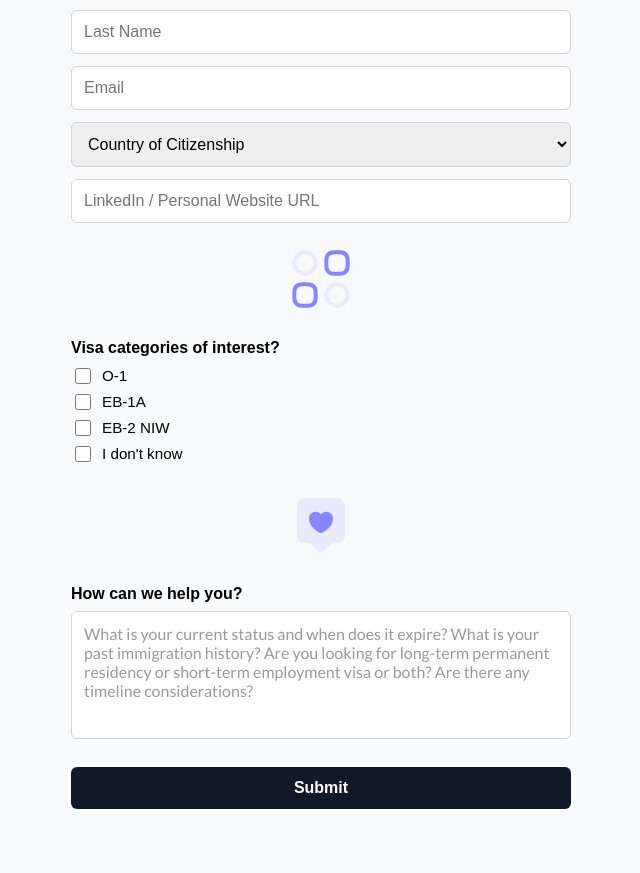
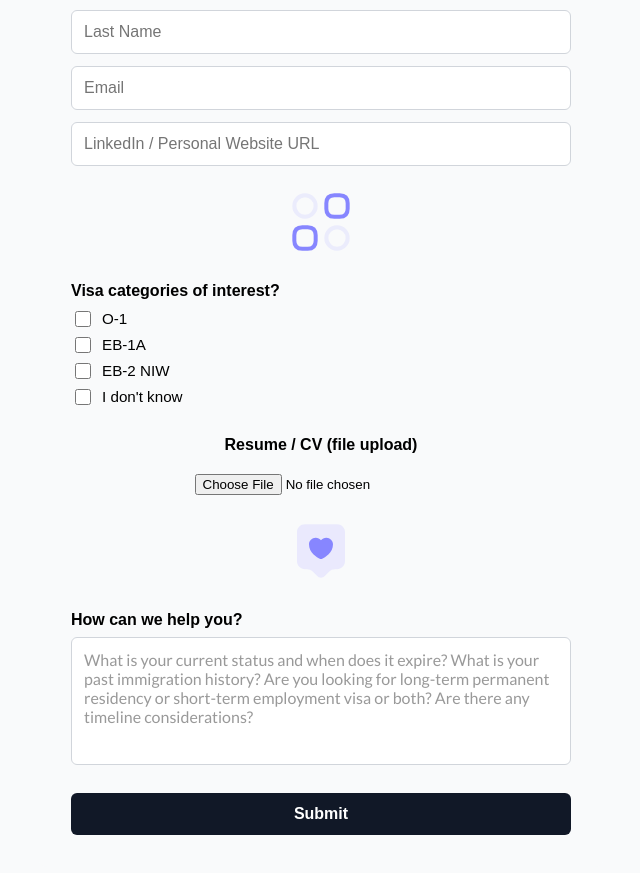
Before and after one commit to Dunridge/alma-app, a Next.js app: page / in a window 1280 px wide. Shown: the part 1016-1889 px from the top of the page, without its empty margins (319-959 px from the left). Built offline with nearby package versions, Linux system fonts and the light colour scheme.

Commit message:
add checkbox

```diff
--- /dev/null
+++ b/src/components/FormCheckboxGroup.tsx
@@ -0,0 +1,42 @@
+"use client";
+
+type Option = {
+  label: string;
+  value: string;
+};
+
+type Props = {
+  label: string;
+  options: Option[];
+  selectedValues: string[];
+  onChange: (value: string) => void;
+};
+
+export default function FormCheckboxGroup({
+  label,
+  options,
+  selectedValues,
+  onChange,
+}: Props) {
+  return (
+    <div className="immigration-form__group">
+      <div className="immigration-form__group-container">
+        <p className="immigration-form__group-title">{label}</p>
+        {options.map((option) => (
+          <label
+            key={option.value}
+            className="immigration-form__checkbox-label"
+          >
+            <input
+              type="checkbox"
+              checked={selectedValues.includes(option.value)}
+              onChange={() => onChange(option.value)}
+              className="immigration-form__checkbox"
+            />
+            {option.label}
+          </label>
+        ))}
+      </div>
+    </div>
+  );
+}
--- a/src/components/FormSelect.tsx
+++ /dev/null
@@ -1,34 +0,0 @@
-"use client";
-
-import React from "react";
-
-interface Option {
-  label: string;
-  value: string;
-}
-
-interface Props {
-  name: string;
-  value: string;
-  options: Option[];
-  onChange: (e: React.ChangeEvent<HTMLSelectElement>) => void;
-  className?: string;
-}
-
-export default function FormSelect({
-  name,
-  value,
-  options,
-  onChange,
-  className = "",
-}: Props) {
-  return (
-    <select name={name} value={value} onChange={onChange} className={className}>
-      {options.map((option) => (
-        <option key={option.value} value={option.value}>
-          {option.label}
-        </option>
-      ))}
-    </select>
-  );
-}
--- a/src/components/ImmigrationAssessmentForm.tsx
+++ b/src/components/ImmigrationAssessmentForm.tsx
@@ -8,7 +8,7 @@ import category from "@/assets/svg/category.svg";
 import info from "@/assets/svg/info.svg";
 import FormInput from "./FormInput";
 import FormTextarea from "./FormTextarea";
-import FormSelect from "./FormSelect";
+import FormCheckboxGroup from "./FormCheckboxGroup";
 
 const visaOptions = ["O-1", "EB-1A", "EB-2 NIW", "I don't know"];
 
@@ -19,9 +19,9 @@ export default function ImmigrationAssessmentForm() {
     firstName: "",
     lastName: "",
     email: "",
-    country: "",
     linkedin: "",
     visaCategories: [] as string[],
+    resume: null as File | null,
     helpText: "",
   });
 
@@ -47,6 +47,12 @@ export default function ImmigrationAssessmentForm() {
     e.preventDefault();
     console.log("Form submitted:", formData);
     router.push("/submitted");
+  };
+
+  const handleFileChange = (e: React.ChangeEvent<HTMLInputElement>) => {
+    if (e.target.files && e.target.files[0]) {
+      setFormData((prev) => ({ ...prev, resume: e.target.files![0] }));
+    }
   };
 
   return (
@@ -91,20 +97,6 @@ export default function ImmigrationAssessmentForm() {
             className="immigration-form__input"
           />
 
-          <FormSelect
-            name="country"
-            value={formData.country}
-            onChange={handleChange}
-            className="immigration-form__select"
-            options={[
-              { label: "Country of Citizenship", value: "" },
-              { label: "United States", value: "US" },
-              { label: "Canada", value: "CA" },
-              { label: "India", value: "IN" },
-              { label: "Other", value: "Other" },
-            ]}
-          />
-
           <FormInput
             name="linkedin"
             placeholder="LinkedIn / Personal Website URL"
@@ -116,23 +108,28 @@ export default function ImmigrationAssessmentForm() {
 
         <div className="immigration-form__group">
           <Image src={category} alt="Category" width={64} height={64} />
+          <div className="immigration-form__group-container">
+            <FormCheckboxGroup
+              label="Visa categories of interest?"
+              options={visaOptions.map((v) => ({ label: v, value: v }))}
+              selectedValues={formData.visaCategories}
+              onChange={handleCheckboxChange}
+            />
+          </div>
+        </div>
 
-          <div className="immigration-form__group-container">
-            <p className="immigration-form__group-title">
-              Visa categories of interest?
-            </p>
-            {visaOptions.map((option) => (
-              <label key={option} className="immigration-form__checkbox-label">
-                <input
-                  type="checkbox"
-                  checked={formData.visaCategories.includes(option)}
-                  onChange={() => handleCheckboxChange(option)}
-                  className="immigration-form__checkbox"
-                />
-                {option}
-              </label>
-            ))}
-          </div>
+        {/* TODO: convert to a component */}
+        <div className="immigration-form__group">
+          <label className="immigration-form__group-title">
+            Resume / CV (file upload)
+          </label>
+          <input
+            type="file"
+            accept=".pdf,.doc,.docx"
+            onChange={handleFileChange}
+            className="immigration-form__file-input"
+          />
+          {formData.resume && <p>Selected file: {formData.resume.name}</p>}
         </div>
 
         <div className="immigration-form__group">
```
